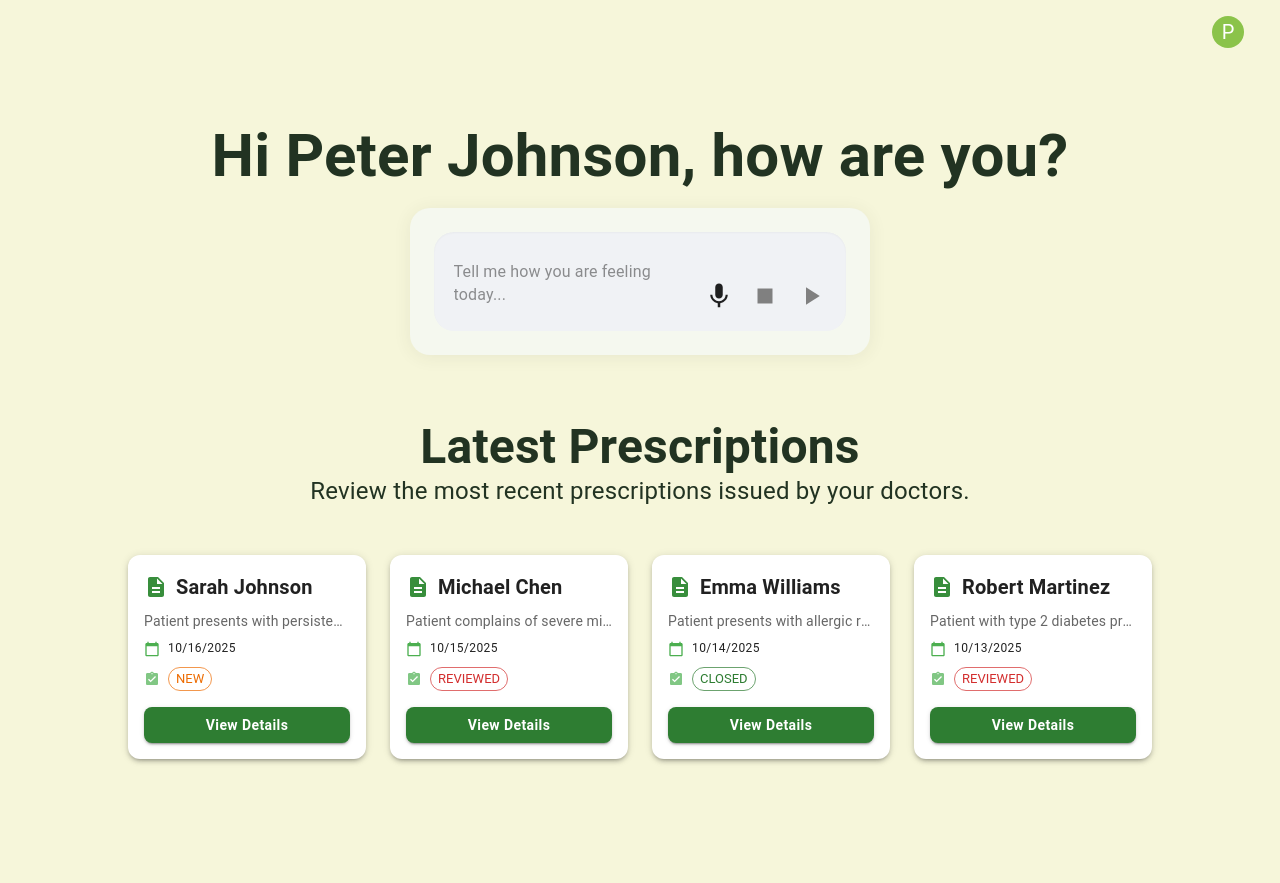
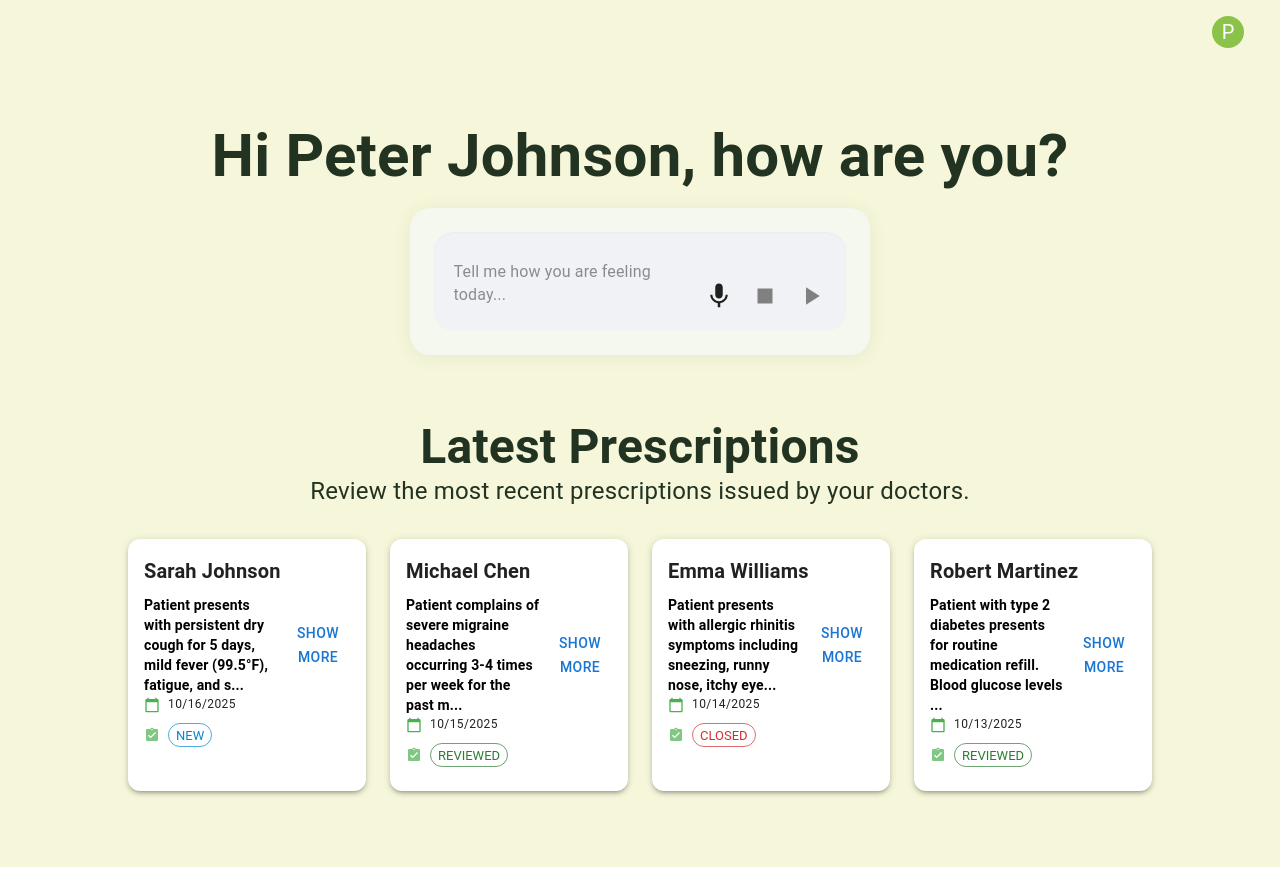
Before and after one commit to udhaya-boots/AI-pharmacist-Application, a React (Create React App) app in the folder pharmacy-react-app/pharmacy-react-app/: page / in a window 1280 px wide. Built offline with nearby package versions, Linux system fonts and the light colour scheme.

Commit message:
add latest prescriptions updated

```diff
--- a/pharmacy-react-app/pharmacy-react-app/src/components/PrescriptionHistory.jsx
+++ b/pharmacy-react-app/pharmacy-react-app/src/components/PrescriptionHistory.jsx
@@ -20,7 +20,9 @@ import {
     Description as DescriptionIcon,
     AssignmentTurnedIn as StatusIcon,
     PictureAsPdf as PdfIcon,
+    ArrowLeft,
 } from "@mui/icons-material";
+import { useNavigate } from 'react-router-dom';
 import { usePrescriptionHistory } from "../context/PrescriptionContext";
 import { API_BASE_URL } from "../services/userProfileAPI";
 
@@ -34,51 +36,51 @@ const PrescriptionHistory = () => {
     const handleToggleExpand = (id) => {
         setExpandedId((prev) => (prev === id ? null : id));
     };
-    const [expandedRows, setExpandedRows] = useState({});
-    const toggleExpand = (id) => {
-        setExpandedRows((prev) => ({ ...prev, [id]: !prev[id] }));
-    };
-    const truncateText = (text, limit = 120) => {
-        if (text.length <= limit) return text;
-        return text.slice(0, limit) + "...";
-    };
-    const handleDownloadPDF = async (prescriptionId) => {
-        try {
-            setDownloading(true);
+    // const [expandedRows, setExpandedRows] = useState({});
+    // const toggleExpand = (id) => {
+    //     setExpandedRows((prev) => ({ ...prev, [id]: !prev[id] }));
+    // };
+    // const truncateText = (text, limit = 120) => {
+    //     if (text.length <= limit) return text;
+    //     return text.slice(0, limit) + "...";
+    // };
+    // const handleDownloadPDF = async (prescriptionId) => {
+    //     try {
+    //         setDownloading(true);
 
-            const response = await fetch(
-                `https://${API_BASE_URL}/api/prescriptions/pdf/${prescriptionId}`,
-                {
-                    method: "GET",
-                    headers: {
-                        "Content-Type": "application/pdf",
-                        Authorization: `Bearer ${localStorage.getItem("token")}`,
-                    },
-                }
-            );
+    //         const response = await fetch(
+    //             `https://${API_BASE_URL}/api/prescriptions/pdf/${prescriptionId}`,
+    //             {
+    //                 method: "GET",
+    //                 headers: {
+    //                     "Content-Type": "application/pdf",
+    //                     Authorization: `Bearer ${localStorage.getItem("token")}`,
+    //                 },
+    //             }
+    //         );
 
-            if (!response.ok) {
-                throw new Error("Failed to fetch PDF");
-            }
+    //         if (!response.ok) {
+    //             throw new Error("Failed to fetch PDF");
+    //         }
 
-            // Convert response to Blob and trigger download
-            const blob = await response.blob();
-            const url = window.URL.createObjectURL(blob);
-            const a = document.createElement("a");
-            a.href = url;
-            a.download = `prescription_${prescriptionId}.pdf`;
-            document.body.appendChild(a);
-            a.click();
-            a.remove();
-            window.URL.revokeObjectURL(url);
-        } catch (error) {
-            console.error("Error downloading PDF:", error);
-            alert("Failed to download PDF. Please try again later.");
-        } finally {
-            setDownloading(false);
-        }
-    };
-
+    //         // Convert response to Blob and trigger download
+    //         const blob = await response.blob();
+    //         const url = window.URL.createObjectURL(blob);
+    //         const a = document.createElement("a");
+    //         a.href = url;
+    //         a.download = `prescription_${prescriptionId}.pdf`;
+    //         document.body.appendChild(a);
+    //         a.click();
+    //         a.remove();
+    //         window.URL.revokeObjectURL(url);
+    //     } catch (error) {
+    //         console.error("Error downloading PDF:", error);
+    //         alert("Failed to download PDF. Please try again later.");
+    //     } finally {
+    //         setDownloading(false);
+    //     }
+    // };
+    const navigate = useNavigate();
     if (loading) {
         return (
             <Typography align="center" sx={{ mt: 4, color: "gray" }}>
@@ -111,6 +113,7 @@ const PrescriptionHistory = () => {
                     alignItems: { xs: "flex-start", sm: "center" },
                     mb: 3,
                     gap: 2,
+
                 }}
             >
                 <Typography
@@ -126,6 +129,13 @@ const PrescriptionHistory = () => {
                     <PharmacyIcon sx={{ color: "#223322", fontSize: 50 }} />
                     Prescription History
                 </Typography>
+                <Button
+                    className="flex items-center space-x-2 text-indigo-600 hover:text-indigo-800  transition-colors"
+                    onClick={() => navigate('/')}
+                >
+                    <ArrowLeft size={20} />
+                    <span className="font-medium">Go Home</span>
+                </Button>
             </Box>
 
             {/* List of prescriptions */}
@@ -163,6 +173,8 @@ const PrescriptionHistory = () => {
                                                 ? "#4CAF50"
                                                 : "#ab1414ff"
                                             }`,
+                                        transition: "transform 0.3s",
+                                        "&:hover": { transform: "scale(1.03)" },
                                     }}
                                 >
                                     <Box
@@ -185,7 +197,7 @@ const PrescriptionHistory = () => {
                                                 }}
                                             >
                                                 <DescriptionIcon sx={{ color: "black" }} />
-
+{/*
                                                 {expandedRows[p._id]
                                                     ? p.illnessDescription
                                                     : truncateText(p.illnessDescription, 90)}
@@ -196,7 +208,8 @@ const PrescriptionHistory = () => {
                                                     >
                                                         {expandedRows[p._id] ? "Show Less" : "Show More"}
                                                     </Button>
-                                                )}
+                                                )} */}
+                                                {p.symptoms}
                                             </Typography>
 
                                             <Box sx={{ display: "flex", alignItems: "center", mt: 1, }}>
--- a/pharmacy-react-app/pharmacy-react-app/src/components/Services.jsx
+++ b/pharmacy-react-app/pharmacy-react-app/src/components/Services.jsx
@@ -13,11 +13,12 @@ import DescriptionIcon from "@mui/icons-material/Description";
 import CalendarTodayIcon from "@mui/icons-material/CalendarToday";
 import AssignmentTurnedInIcon from "@mui/icons-material/AssignmentTurnedIn";
 import { usePrescriptionHistory } from "../context/PrescriptionContext";
+import { useState } from "react";
 
 
 
 export const LatestPrescriptions = ({ isMobile }) => {
-   const { prescriptions, loading } = usePrescriptionHistory();
+  const { prescriptions, loading } = usePrescriptionHistory();
   // Get the latest 4 prescriptions sorted by submission date
   const latestPrescriptions = [...prescriptions]
     .sort(
@@ -25,10 +26,16 @@ export const LatestPrescriptions = ({ isMobile }) => {
         new Date(b.submittedDateTime) - new Date(a.submittedDateTime)
     )
     .slice(0, 4);
-
+    const [expandedRows, setExpandedRows] = useState({});
+    const toggleExpand = (id) => {
+        setExpandedRows((prev) => ({ ...prev, [id]: !prev[id] }));
+    };
+    const truncateText = (text, limit = 120) => {
+        if (text.length <= limit) return text;
+        return text.slice(0, limit) + "...";
+    };
   return (
     <>
-      {/* Header */}
       <Typography
         variant={isMobile ? "h4" : "h3"}
         align="center"
@@ -53,7 +60,7 @@ export const LatestPrescriptions = ({ isMobile }) => {
       {/* Cards Grid */}
       <Box
         sx={{
-          mt: 6,
+          mt: 4,
           px: { xs: 2, sm: 4, md: 8 },
           minWidth: "100%",
           minHeight: "40vh",
@@ -83,7 +90,6 @@ export const LatestPrescriptions = ({ isMobile }) => {
                       mb: 1,
                     }}
                   >
-                    <DescriptionIcon sx={{ color: "#388E3C" }} />
                     <Typography
                       variant="h6"
                       component="div"
@@ -94,14 +100,36 @@ export const LatestPrescriptions = ({ isMobile }) => {
                     </Typography>
                   </Box>
 
-                  <Typography
+                  {/* <Typography
                     variant="body2"
                     sx={{ color: "text.secondary", mb: 1 }}
                     noWrap
                   >
                     {rx.illnessDescription}
+                  </Typography> */}
+                  <Typography
+                    variant="body2"
+                    sx={{
+                      color: "black",
+                      fontWeight: "bold",
+                      display: "flex",
+                      alignItems: "center",
+                      gap: 1,
+                    }}
+                  >
+
+                    {expandedRows[rx._id]
+                      ? rx.illnessDescription
+                      : truncateText(rx.illnessDescription, 90)}
+                    {rx.illnessDescription.length > 90 && (
+                      <Button
+                        className="text-indigo-500 text-xs ml-1 hover:underline"
+                        onClick={() => toggleExpand(rx._id)}
+                      >
+                        {expandedRows[rx._id] ? "Show Less" : "Show More"}
+                      </Button>
+                    )}
                   </Typography>
-
                   <Box
                     sx={{
                       display: "flex",
@@ -132,10 +160,10 @@ export const LatestPrescriptions = ({ isMobile }) => {
                       label={rx.status.toUpperCase()}
                       color={
                         rx.status.toUpperCase() === "NEW"
-                          ? "warning"
+                          ? "info"
                           : rx.status.toUpperCase() === "REVIEWED"
-                          ? "error"
-                          : "success"
+                            ? "success"
+                            : "error"
                       }
                       size="small"
                       variant="outlined"
@@ -143,21 +171,7 @@ export const LatestPrescriptions = ({ isMobile }) => {
                   </Box>
                 </CardContent>
 
-                <CardActions sx={{ p: 2, pt: 0 }}>
-                  <Button
-                    fullWidth
-                    variant="contained"
-                    color="success"
-                    sx={{
-                      textTransform: "none",
-                      fontWeight: "bold",
-                      borderRadius: 2,
-                    }}
-                    onClick={() => alert(`Viewing ${rx.patientName}'s prescription`)}
-                  >
-                    View Details
-                  </Button>
-                </CardActions>
+
               </Card>
             </Grid>
           ))}
--- a/pharmacy-react-app/pharmacy-react-app/src/services/userProfileAPI.js
+++ b/pharmacy-react-app/pharmacy-react-app/src/services/userProfileAPI.js
@@ -11,7 +11,7 @@ export const userProfileAPI = {
             }
             return await response.json();
         } catch (error) {
-            console.error('Error fetching user profile:', error);
+            console.status(404).error('Error fetching user profile:', error);
             throw error;
         }
     },
```
